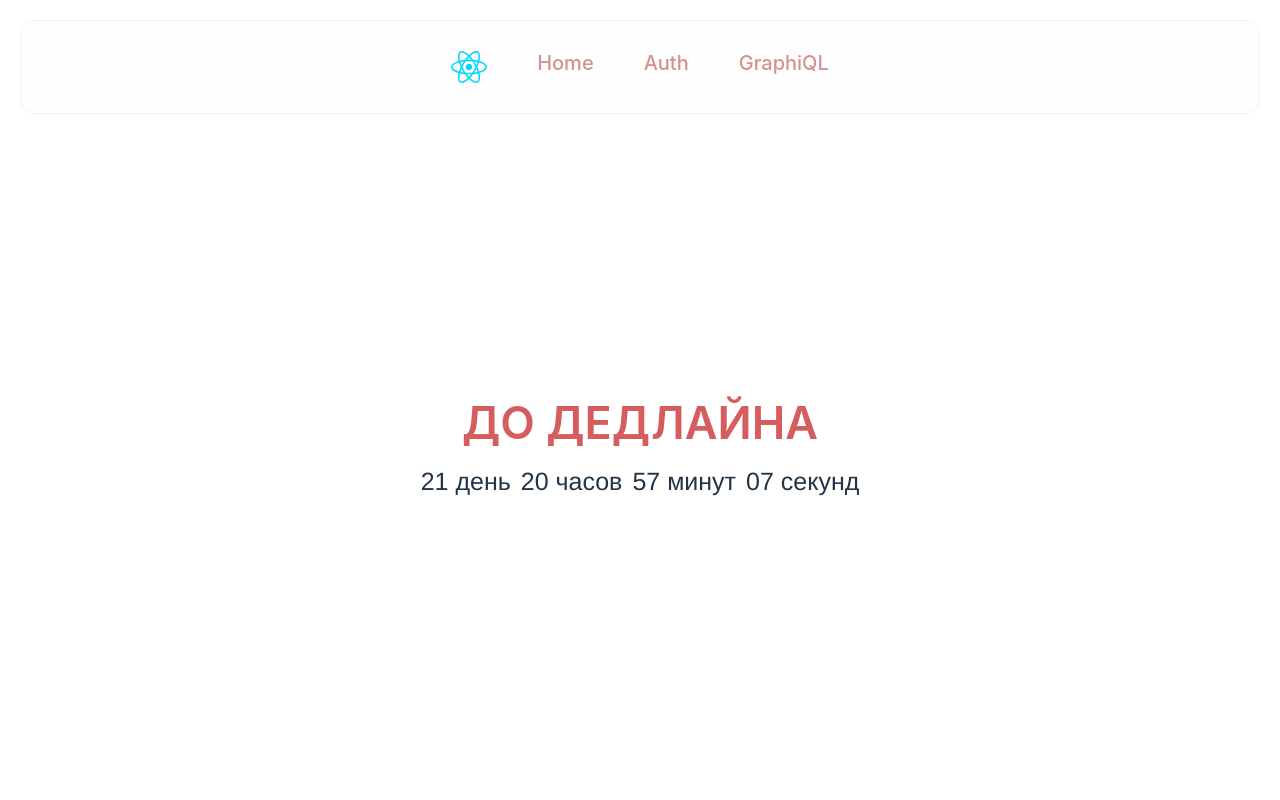
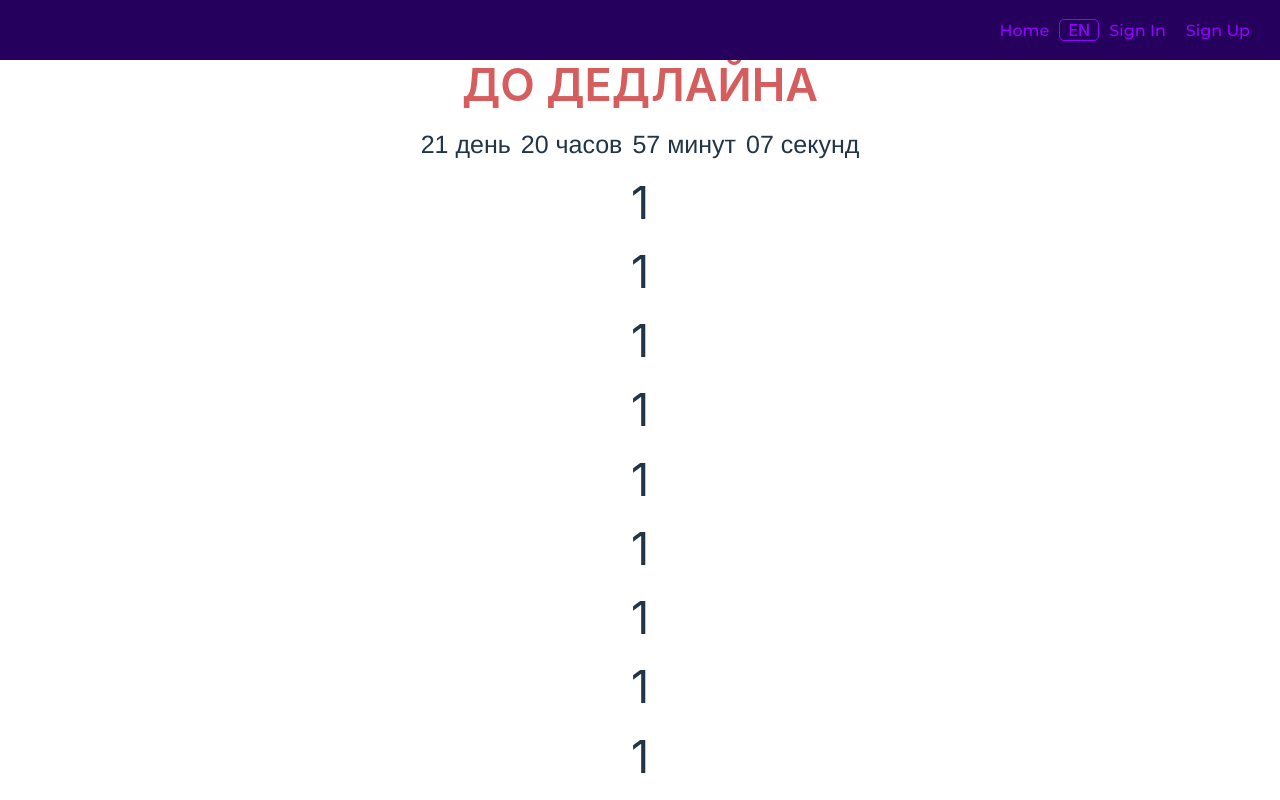
Before and after one commit to anatonokao/graphiql-app, a React (Vite) app: page / in a window 1280 px wide. Shown: the top 800 px of the page. Built offline with nearby package versions, Linux system fonts and the light colour scheme.

Commit message:
feat: add header

```diff
--- a/index.html
+++ b/index.html
@@ -6,6 +6,9 @@
     <link type="image/png" sizes="32x32" rel="icon" href="/favicon-32.png">
     <link type="image/png" sizes="96x96" rel="icon" href="/favicon-96.png">
     <meta name="viewport" content="width=device-width, initial-scale=1.0" />
+    <link rel="preconnect" href="https://fonts.googleapis.com">
+    <link rel="preconnect" href="https://fonts.gstatic.com" crossorigin>
+    <link href="https://fonts.googleapis.com/css2?family=Montserrat:wght@300;400;500;600;700&display=swap" rel="stylesheet">
     <title>GraphiQL</title>
   </head>
   <body>
--- a/src/App.scss
+++ b/src/App.scss
@@ -14,7 +14,7 @@ body {
   align-items: center;
   height: 100%;
   width: 100%;
-  padding: 20px;
+  // padding: 20px;
 }
 
 .title {
--- a/src/App.tsx
+++ b/src/App.tsx
@@ -1,8 +1,7 @@
 import React, { useEffect } from 'react';
 import { useState } from 'react';
 import './App.scss';
-import { NavLink } from 'react-router-dom';
-import reactLogo from './assets/react.svg';
+import Header from './components/header/Header';
 
 function App() {
   const DEADLINE = new Date('2024-01-08T01:59:00');
@@ -36,12 +35,13 @@ function App() {
 
   return (
     <>
-      <div className="nav" style={{ position: 'relative' }}>
+      {/* <div className="nav" style={{ position: 'relative' }}>
         <img src={reactLogo} alt="logo" />
         <NavLink to="/">Home</NavLink>
         <NavLink to="/auth">Auth</NavLink>
         <NavLink to="/playground">GraphiQL</NavLink>
-      </div>
+      </div> */}
+      <Header />
       <div className="content">
         <h1 className="title">ДО ДЕДЛАЙНА</h1>
         <div className="timeContainer">
@@ -82,6 +82,18 @@ function App() {
           `}
           </div>
         </div>
+        <h1>1</h1>
+        <h1>1</h1>
+        <h1>1</h1>
+        <h1>1</h1>
+        <h1>1</h1>
+        <h1>1</h1>
+        <h1>1</h1>
+        <h1>1</h1>
+        <h1>1</h1>
+        <h1>1</h1>
+        <h1>1</h1>
+        <h1>1</h1>
       </div>
     </>
   );
--- /dev/null
+++ b/src/components/header/Header.scss
@@ -0,0 +1,65 @@
+.nav-link {
+    color: #9400ff;
+    font-size: 16px;
+    padding: 0px 10px;
+    font-family: 'Montserrat', sans-serif;
+
+    &:hover {
+        color: #afd3ff;
+        cursor: pointer;
+    }
+}
+
+
+.header {
+    position: relative;
+    display: flex;
+    justify-content: end;
+    align-items: center;
+    width: 100%;
+    height: 60px;
+    padding: 20px;
+    background-color: #26005d;
+    transition: background-color 0.3s, height 0.5s;
+
+    &.sticky {
+        position: fixed;
+        top: 0;
+        width: 100%;
+        height: 40px;
+        box-shadow: 0 4px 8px rgba(0, 0, 0, 0.1);
+        z-index: 10;
+    }
+
+}
+
+.custom-select {
+    appearance: none;
+    -webkit-appearance: none;
+    -moz-appearance: none;
+    background: #26005d;
+    color: #9400ff;
+    border: 1px solid #9400ff;
+    border-radius: 5px;
+    font-size: 16px;
+    font-family: 'Montserrat', sans-serif;
+    width: 40px;
+    font-family: inherit;
+    font-weight: 500;
+    text-align: center;
+    outline: none;
+    transition: 0.5s;
+
+    &:hover {
+      border-color: #afd3ff;
+      color: #afd3ff;
+      cursor: pointer;
+    }
+
+    option {
+      background: #26005d;
+      color: #9400ff;
+      font-family: 'Montserrat', sans-serif;
+      border-radius: 5px;
+    }
+  }
--- /dev/null
+++ b/src/components/header/Header.tsx
@@ -0,0 +1,48 @@
+import React, { useEffect } from 'react';
+import { useState } from 'react';
+import './Header.scss';
+import { NavLink } from 'react-router-dom';
+
+function Header() {
+
+const [isSticky, setSticky] = useState(false);
+const [isAuth] = useState(true);
+
+useEffect(() => {
+  const handleScroll = () => {
+    setSticky(window.scrollY > 50);
+  };
+
+  window.addEventListener('scroll', handleScroll);
+
+  return () => {
+    window.removeEventListener('scroll', handleScroll);
+  };
+}, []);
+
+
+  return (
+    <>
+        <div className={`header ${isSticky ? 'sticky' : ''}`}>
+        <NavLink className="nav-link" to="/">Home</NavLink>
+        <select className='custom-select' defaultValue="en">
+            <option value="en">EN</option>
+            <option value="ru">RU</option>
+        </select>
+        {isAuth === true ? (
+      <>
+        <NavLink className="nav-link" to="/auth">Sign In</NavLink>
+        <NavLink className="nav-link" to="/auth">Sign Up</NavLink>
+      </>
+    ) : (
+      <>
+        <NavLink className="nav-link" to="/playground">GraphiQL</NavLink>
+        <NavLink className="nav-link" to="/playground">Exit</NavLink>
+      </>
+    )}
+      </div>
+    </>
+  );
+}
+
+export default Header;
```
